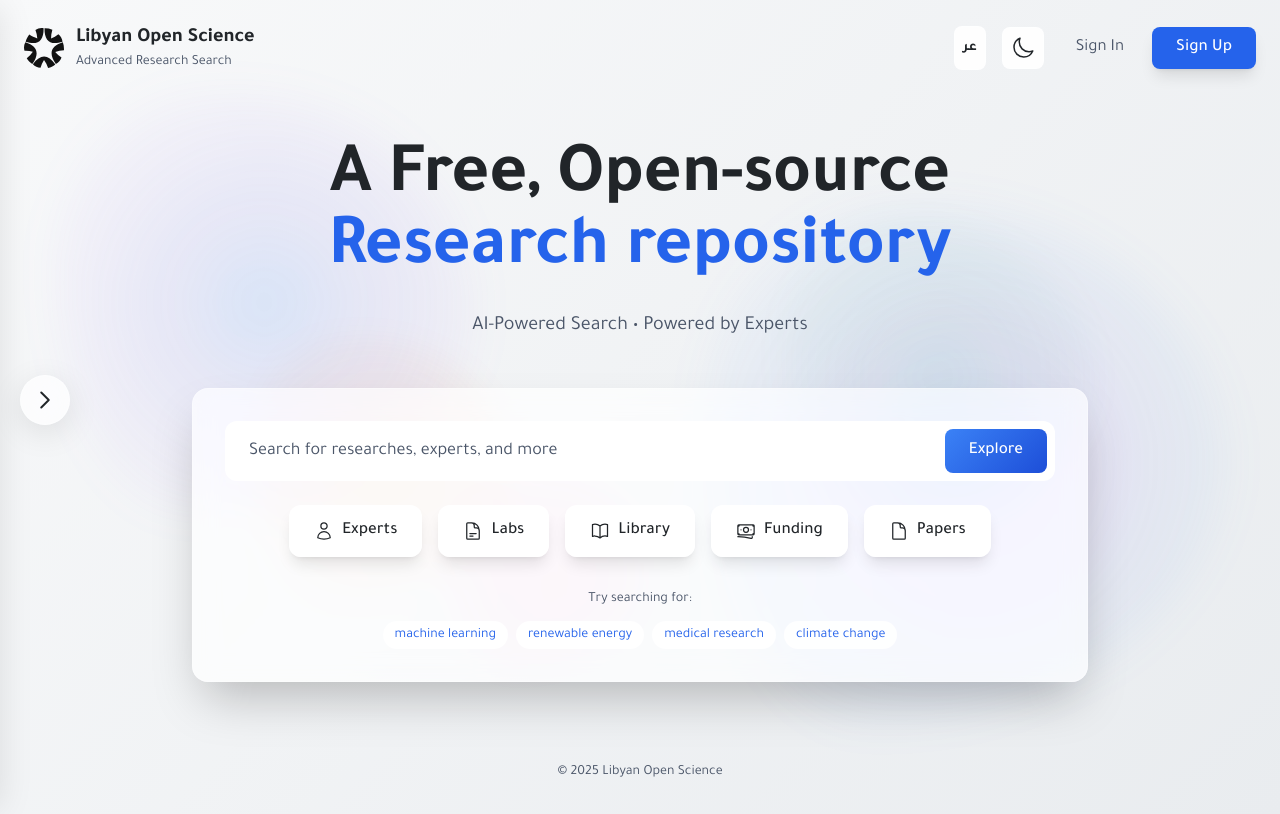
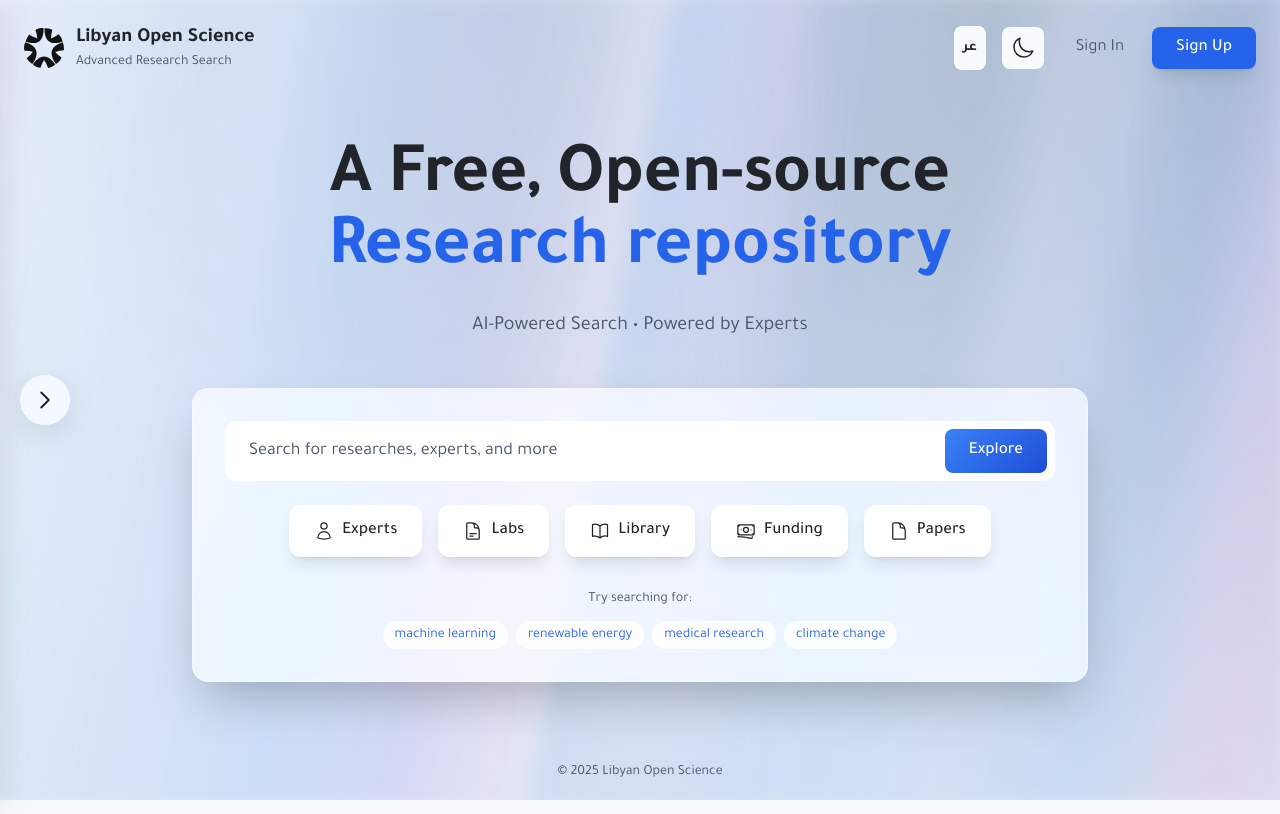
Before and after one commit to not0sama/APOSSS, a Flask app: page / in a window 1280 px wide. Run offline with Flask 3, Linux system fonts and the light colour scheme; some libraries are stand-ins or nearby versions.

Commit message:
UI v08 apply aurora background

```diff
--- a/templates/home.html
+++ b/templates/home.html
@@ -25,6 +25,17 @@
             --shadow-color: rgba(0, 0, 0, 0.1);
             --glass-bg: rgba(255, 255, 255, 0.7);
             --glass-border: rgba(255, 255, 255, 0.3);
+
+            /* Aurora colors for light theme - Visible light blue and purple */
+            --aurora-white: rgba(147, 197, 253, 0.3);
+            --aurora-transparent: rgba(147, 197, 253, 0);
+            --aurora-blue-500: rgba(59, 130, 246, 0.25);
+            --aurora-indigo-300: rgba(129, 140, 248, 0.22);
+            --aurora-blue-300: rgba(147, 197, 253, 0.28);
+            --aurora-violet-200: rgba(196, 181, 253, 0.24);
+            --aurora-blue-400: rgba(99, 168, 255, 0.26);
+            --aurora-purple-400: rgba(168, 85, 247, 0.20);
+            --aurora-cyan-300: rgba(165, 180, 252, 0.23);
         }
 
         /* Dark theme */
@@ -42,6 +53,17 @@
             --shadow-color: rgba(0, 0, 0, 0.3);
             --glass-bg: rgba(18, 18, 18, 0.7);
             --glass-border: rgba(255, 255, 255, 0.1);
+
+            /* Aurora colors for dark theme - Enhanced vibrancy */
+            --aurora-white: rgba(15, 15, 15, 0.85);
+            --aurora-transparent: rgba(0, 0, 0, 0);
+            --aurora-blue-500: rgba(99, 168, 255, 0.25);
+            --aurora-indigo-300: rgba(196, 181, 253, 0.22);
+            --aurora-blue-300: rgba(147, 197, 253, 0.28);
+            --aurora-violet-200: rgba(221, 214, 254, 0.2);
+            --aurora-blue-400: rgba(129, 140, 248, 0.24);
+            --aurora-purple-400: rgba(196, 181, 253, 0.2);
+            --aurora-cyan-300: rgba(103, 232, 249, 0.18);
         }
 
         body {
@@ -50,6 +72,7 @@
             font-family: 'Tajawal', sans-serif;
             font-size: 17px;
             transition: background-color 0.3s ease, color 0.3s ease;
+            overflow-x: hidden;
         }
 
         .gradient-bg {
@@ -57,12 +80,128 @@
             transition: background 0.3s ease;
         }
 
+        /* Aurora Background Animation */
+        .aurora-background {
+            position: fixed;
+            top: 0;
+            left: 0;
+            width: 100vw;
+            height: 100vh;
+            overflow: hidden;
+            z-index: -1;
+            background: linear-gradient(135deg, var(--bg-primary) 0%, var(--bg-secondary) 100%);
+        }
+
+        .aurora-container {
+            position: absolute;
+            inset: -10px;
+            opacity: 0.7;
+            filter: blur(10px);
+            will-change: transform;
+            pointer-events: none;
+        }
+
+        [data-theme="dark"] .aurora-container {
+            opacity: 0.7;
+            filter: blur(8px);
+        }
+
+        .aurora-container::before {
+            content: '';
+            position: absolute;
+            inset: 0;
+            background:
+                repeating-linear-gradient(
+                    100deg,
+                    var(--aurora-white) 0%,
+                    var(--aurora-white) 7%,
+                    var(--aurora-transparent) 10%,
+                    var(--aurora-transparent) 12%,
+                    var(--aurora-white) 16%
+                ),
+                repeating-linear-gradient(
+                    100deg,
+                    var(--aurora-blue-500) 10%,
+                    var(--aurora-indigo-300) 15%,
+                    var(--aurora-blue-300) 20%,
+                    var(--aurora-violet-200) 25%,
+                    var(--aurora-blue-400) 30%,
+                    var(--aurora-purple-400) 35%,
+                    var(--aurora-cyan-300) 40%
+                );
+            background-size: 300%, 200%;
+            background-position: 50% 50%, 50% 50%;
+            animation: aurora 45s ease-in-out infinite;
+        }
+
+        .aurora-container::after {
+            content: '';
+            position: absolute;
+            inset: 0;
+            background:
+                repeating-linear-gradient(
+                    100deg,
+                    var(--aurora-white) 0%,
+                    var(--aurora-white) 7%,
+                    var(--aurora-transparent) 10%,
+                    var(--aurora-transparent) 12%,
+                    var(--aurora-white) 16%
+                ),
+                repeating-linear-gradient(
+                    100deg,
+                    var(--aurora-cyan-300) 8%,
+                    var(--aurora-blue-500) 14%,
+                    var(--aurora-purple-400) 20%,
+                    var(--aurora-indigo-300) 26%,
+                    var(--aurora-violet-200) 32%,
+                    var(--aurora-blue-300) 38%,
+                    var(--aurora-blue-400) 44%
+                );
+            background-size: 200%, 100%;
+            background-attachment: fixed;
+            mix-blend-mode: difference;
+            animation: aurora 75s ease-in-out infinite reverse;
+            mask-image: radial-gradient(ellipse at 100% 0%, black 10%, transparent 70%);
+        }
+
+        @keyframes aurora {
+            0% {
+                background-position: 50% 50%, 50% 50%;
+            }
+            25% {
+                background-position: 150% 60%, 120% 40%;
+            }
+            50% {
+                background-position: 250% 40%, 200% 60%;
+            }
+            75% {
+                background-position: 300% 70%, 280% 30%;
+            }
+            100% {
+                background-position: 350% 50%, 350% 50%;
+            }
+        }
+
+        /* Enhanced glass effect with aurora backdrop */
         .search-container {
-            backdrop-filter: blur(12px) saturate(180%);
+            backdrop-filter: blur(20px) saturate(200%);
             background: var(--glass-bg);
             border: 1px solid var(--glass-border);
-            box-shadow: 0 8px 32px var(--shadow-color);
+            box-shadow:
+                0 8px 32px var(--shadow-color),
+                inset 0 1px 0 rgba(255, 255, 255, 0.1),
+                0 0 60px rgba(147, 197, 253, 0.15);
             transition: all 0.3s ease;
+            position: relative;
+            z-index: 10;
+        }
+
+        [data-theme="dark"] .search-container {
+            background: rgba(18, 18, 18, 0.8);
+            box-shadow:
+                0 8px 32px var(--shadow-color),
+                inset 0 1px 0 rgba(255, 255, 255, 0.05),
+                0 0 60px rgba(99, 168, 255, 0.15);
         }
 
         .filter-btn {
@@ -147,111 +286,6 @@
         .bg-themed-button { background: var(--button-bg) !important; }
         .hover-themed-button:hover { background: var(--button-hover) !important; }
 
-        .floating-elements {
-            position: absolute;
-            width: 100%;
-            height: 100%;
-            overflow: hidden;
-            z-index: 0;
-        }
-        .floating-elements::before {
-            content: '';
-            position: absolute;
-            top: 15%;
-            left: 5%;
-            width: 400px;
-            height: 400px;
-            background: radial-gradient(
-                ellipse at center,
-                rgba(59, 130, 246, 0.15) 0%,
-                rgba(99, 102, 241, 0.1) 30%,
-                rgba(139, 92, 246, 0.05) 60%,
-                rgba(139, 92, 246, 0) 100%
-            );
-            border-radius: 60% 40% 30% 70% / 60% 30% 70% 40%;
-            animation: float 12s ease-in-out infinite, morph 20s ease-in-out infinite;
-            filter: blur(20px);
-        }
-        .floating-elements::after {
-            content: '';
-            position: absolute;
-            bottom: 10%;
-            right: 5%;
-            width: 500px;
-            height: 500px;
-            background: radial-gradient(
-                ellipse at center,
-                rgba(99, 102, 241, 0.15) 0%,
-                rgba(139, 92, 246, 0.1) 30%,
-                rgba(59, 130, 246, 0.05) 60%,
-                rgba(59, 130, 246, 0) 100%
-            );
-            border-radius: 40% 60% 70% 30% / 40% 50% 50% 60%;
-            animation: float 15s ease-in-out infinite reverse, morph 25s ease-in-out infinite;
-            filter: blur(20px);
-        }
-        .floating-elements .element-1 {
-            content: '';
-            position: absolute;
-            top: 30%;
-            right: 15%;
-            width: 300px;
-            height: 300px;
-            background: radial-gradient(
-                ellipse at center,
-                rgba(16, 185, 129, 0.1) 0%,
-                rgba(5, 150, 105, 0.05) 40%,
-                rgba(5, 150, 105, 0) 100%
-            );
-            border-radius: 50% 30% 70% 40% / 40% 60% 30% 70%;
-            animation: float 18s ease-in-out infinite, morph 22s ease-in-out infinite;
-            filter: blur(15px);
-        }
-        .floating-elements .element-2 {
-            content: '';
-            position: absolute;
-            bottom: 25%;
-            left: 20%;
-            width: 250px;
-            height: 250px;
-            background: radial-gradient(
-                ellipse at center,
-                rgba(245, 158, 11, 0.08) 0%,
-                rgba(234, 88, 12, 0.05) 40%,
-                rgba(234, 88, 12, 0) 100%
-            );
-            border-radius: 30% 70% 50% 50% / 50% 30% 70% 50%;
-            animation: float 14s ease-in-out infinite reverse, morph 19s ease-in-out infinite;
-            filter: blur(12px);
-        }
-        .floating-elements .element-3 {
-            content: '';
-            position: absolute;
-            top: 60%;
-            left: 35%;
-            width: 200px;
-            height: 200px;
-            background: radial-gradient(
-                ellipse at center,
-                rgba(236, 72, 153, 0.08) 0%,
-                rgba(219, 39, 119, 0.05) 40%,
-                rgba(219, 39, 119, 0) 100%
-            );
-            border-radius: 70% 30% 50% 50% / 30% 70% 50% 50%;
-            animation: float 16s ease-in-out infinite, morph 21s ease-in-out infinite;
-            filter: blur(10px);
-        }
-        @keyframes float {
-            0%, 100% { transform: translateY(0px) scale(1); }
-            50% { transform: translateY(-20px) scale(1.05); }
-        }
-        @keyframes morph {
-            0% { border-radius: 60% 40% 30% 70% / 60% 30% 70% 40%; }
-            25% { border-radius: 40% 60% 70% 30% / 40% 50% 50% 60%; }
-            50% { border-radius: 30% 60% 70% 40% / 50% 60% 30% 70%; }
-            75% { border-radius: 60% 40% 50% 50% / 30% 60% 70% 40%; }
-            100% { border-radius: 60% 40% 30% 70% / 60% 30% 70% 40%; }
-        }
         .loading {
             display: inline-block;
             width: 20px;
@@ -487,8 +521,6 @@
             background: var(--text-secondary);
         }
 
-
-
         /* User Menu Dropdown */
         .user-menu {
             position: relative;
@@ -562,14 +594,18 @@
                 margin-left: 300px;
             }
         }
+
+        /* Enhance content visibility over aurora */
+        header, main, footer {
+            position: relative;
+            z-index: 1;
+        }
     </style>
 </head>
-<body class="min-h-screen gradient-bg relative">
-    <!-- Floating Background Elements -->
-    <div class="floating-elements">
-        <div class="element-1"></div>
-        <div class="element-2"></div>
-        <div class="element-3"></div>
+<body class="min-h-screen relative">
+    <!-- Aurora Background -->
+    <div class="aurora-background">
+        <div class="aurora-container"></div>
     </div>
 
     <!-- Header -->
```
